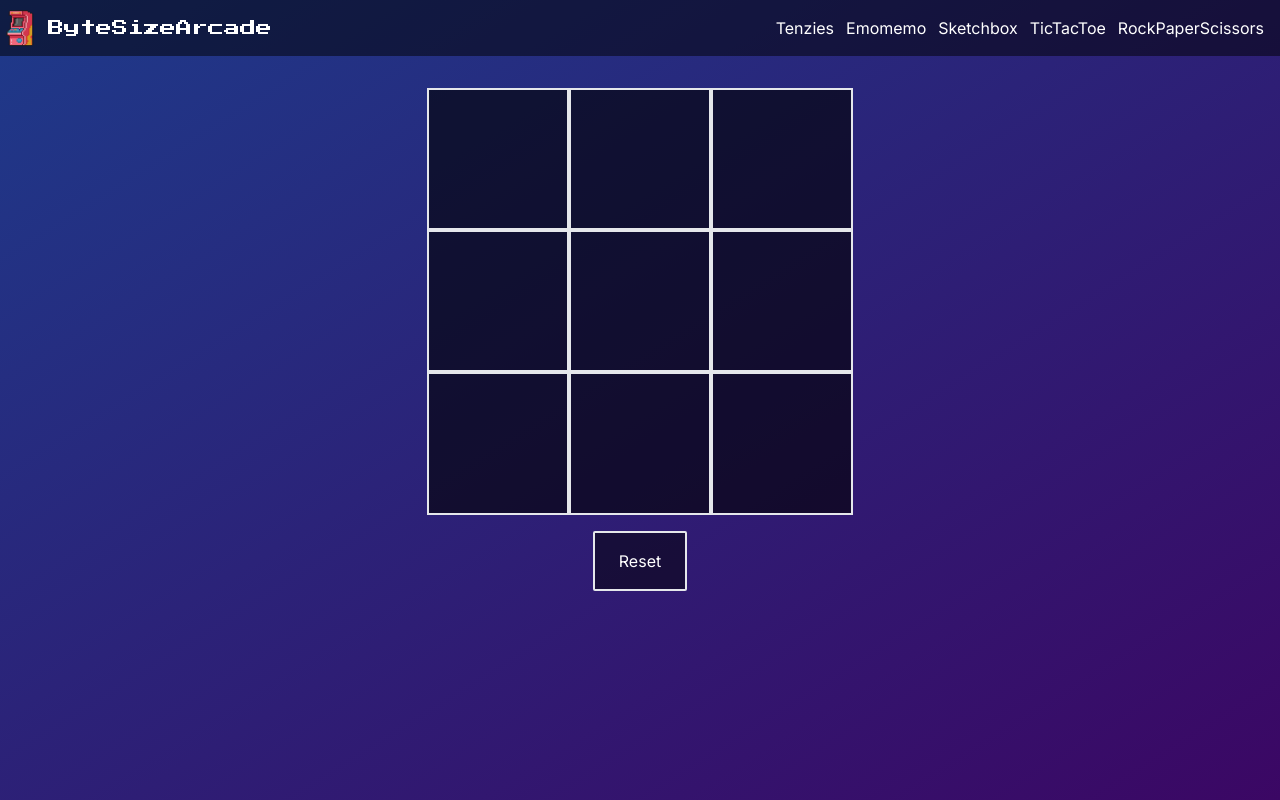
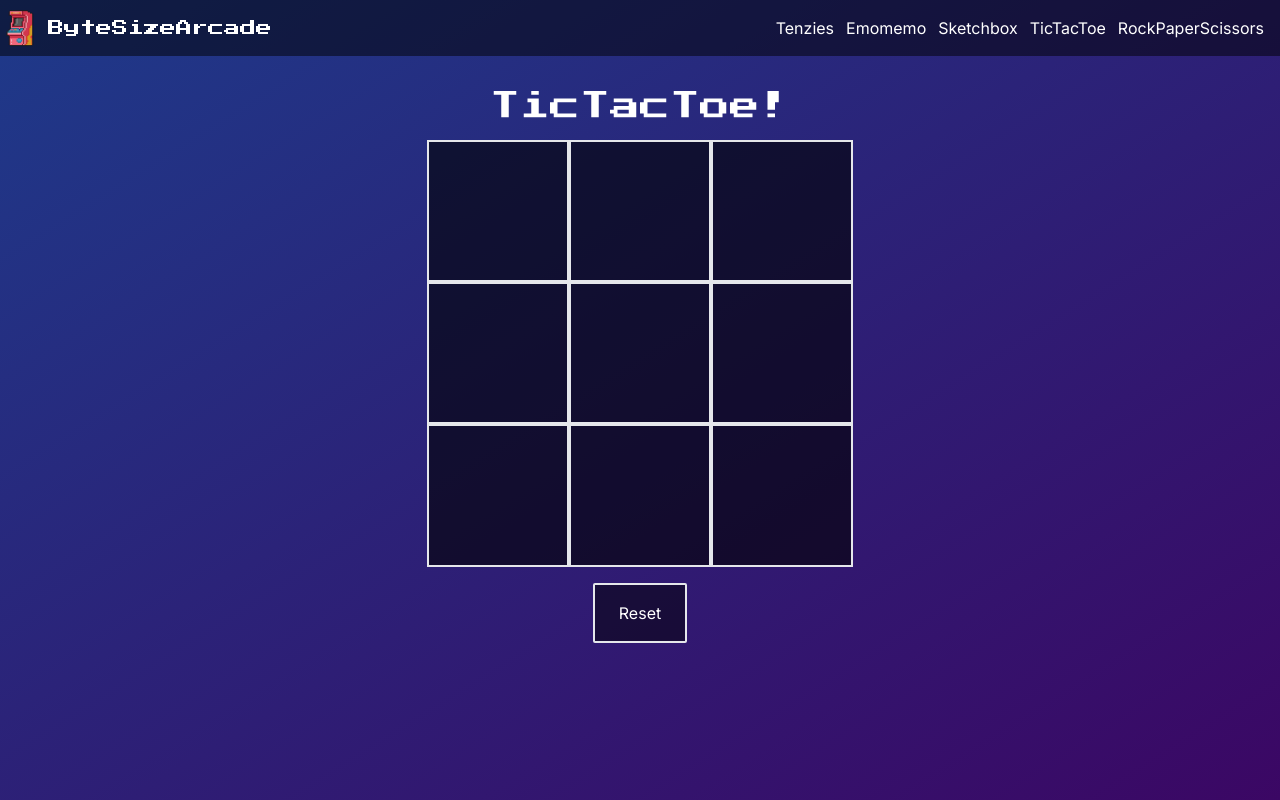
Before and after one commit to alex-nemeth/bite-size-arcade, a React (Vite) app: page /tictactoe in a window 1280 px wide. Built offline with nearby package versions, Linux system fonts and the light colour scheme.

Commit message:
ttt styles

```diff
--- a/src/components/ticTacToe/Square.jsx
+++ b/src/components/ticTacToe/Square.jsx
@@ -2,7 +2,9 @@ export default function Square({ value, onClick, winning }) {
     return (
         <button
             className={`aspect-square border-2 text-8xl ${
-                winning ? "bg-green-500" : "bg-transparent/60"
+                winning
+                    ? "bg-green-500"
+                    : "bg-transparent/60 hover:bg-transparent/80"
             }`}
             onClick={onClick}
         >
--- a/src/components/ticTacToe/TicTacToe.jsx
+++ b/src/components/ticTacToe/TicTacToe.jsx
@@ -108,6 +108,9 @@ export default function TicTacToe() {
 
     return (
         <>
+            <h1 className="text-center mb-4 text-3xl font-signature">
+                TicTacToe!
+            </h1>
             <div className="grid grid-cols-3 w-10/12 mx-auto sm:w-9/12 md:w-8/12 lg:w-6/12 xl:w-4/12 xl:h-5/6">
                 <Square
                     winning={winningSquares.includes(0) ? true : false}
```
